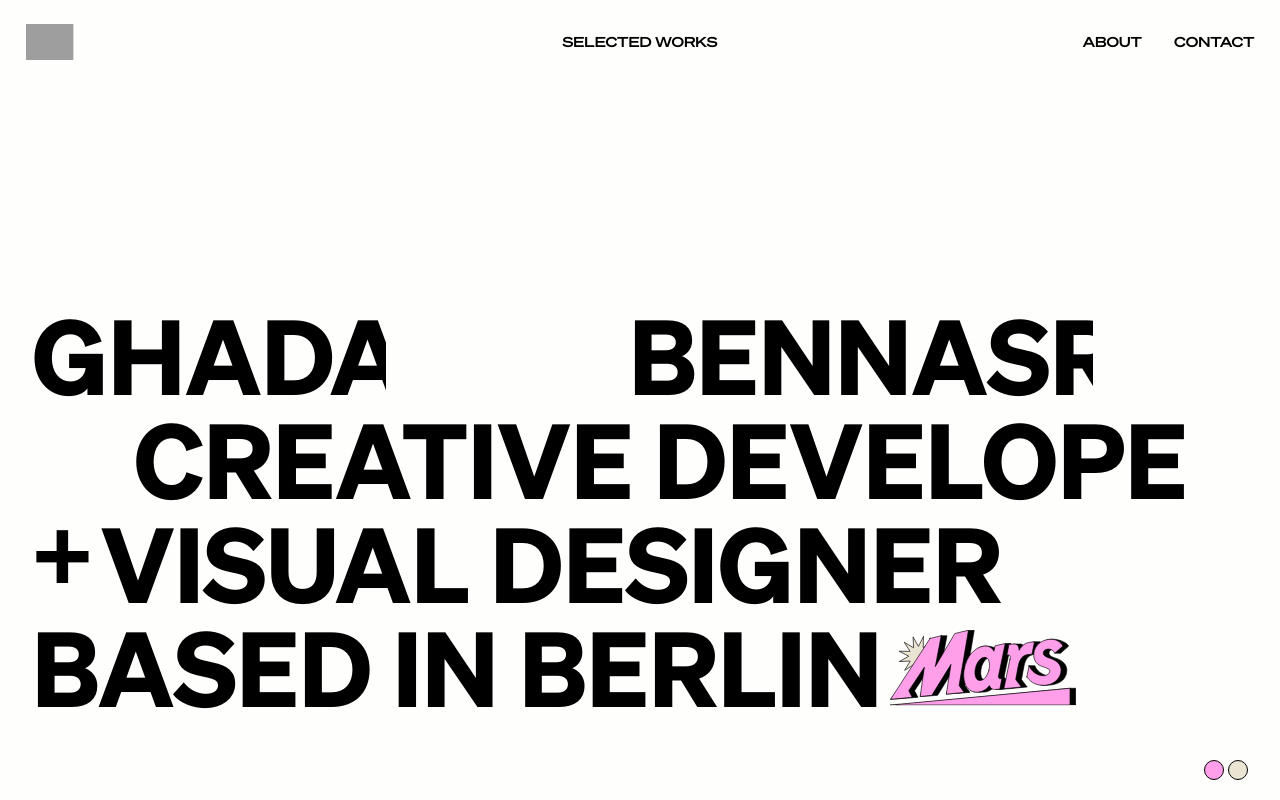
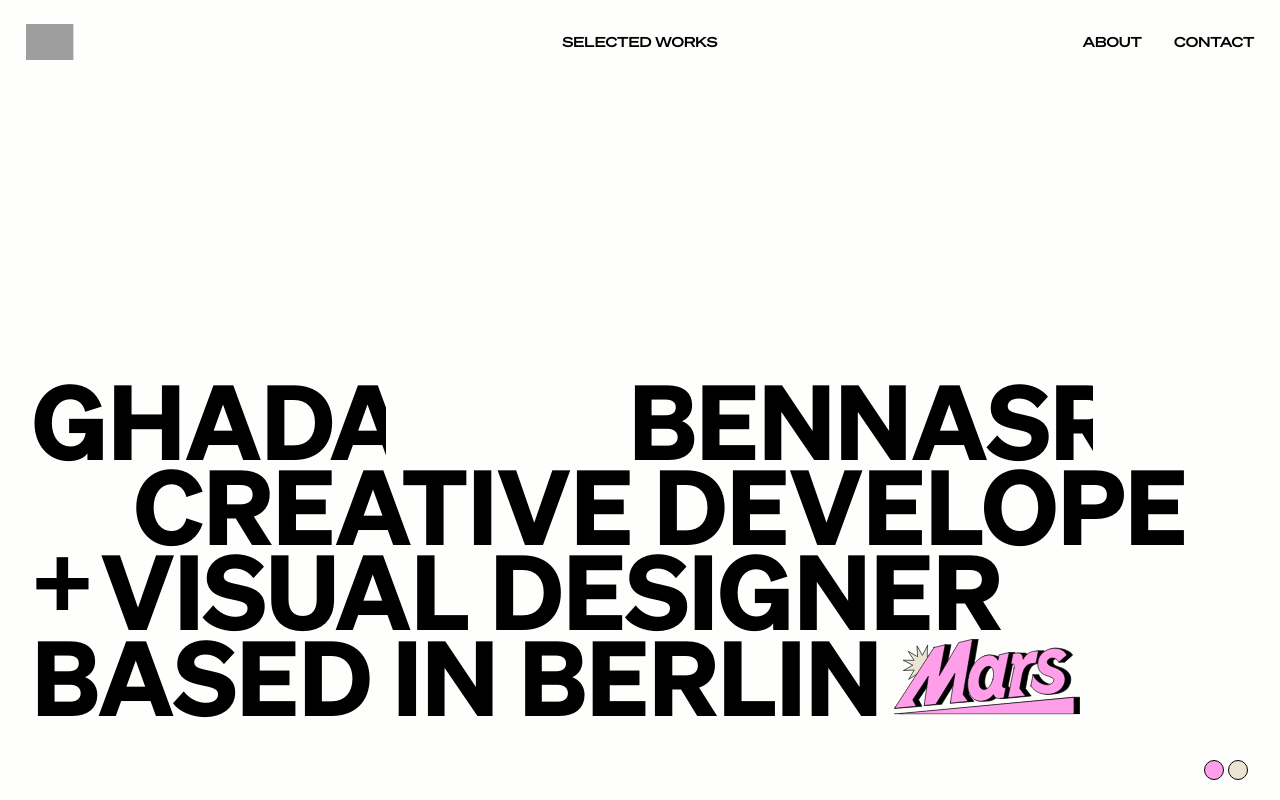
Before and after one commit to GhadaBN/dev-portfolio, a React (Vite) app: page / in a window 1280 px wide. Built offline with nearby package versions, Linux system fonts and the light colour scheme; grey boxes are pictures that could not be loaded.

Commit message:
text fix

```diff
--- a/src/components/Header.jsx
+++ b/src/components/Header.jsx
@@ -67,7 +67,7 @@ const Header = () => {
           </span>
         </div>
       </div>
-      <div className="flex items-center space-x-2 overflow-hidden text-4xl uppercase md:text-7xl lg:text-customXl leading-x-tight font-sohne font-book whitespace-nowrap">
+      <div className="flex items-center space-x-3 overflow-hidden text-4xl uppercase md:text-7xl lg:text-customXl leading-x-tight font-sohne font-book whitespace-nowrap">
         <span className="inline-block transform translate-y-full animate-maskReveal delay-800">
           BASED IN BERLIN
         </span>
--- a/tailwind.config.js
+++ b/tailwind.config.js
@@ -14,7 +14,7 @@ export default {
         bold: 700,
       },
       fontSize: {
-        customXl: "6.5rem",
+        customXl: ["6.5rem", { lineHeight: "0.82" }],
         customLg: "6rem",
         customM: "4.4rem",
         customXm: "4rem",
```
